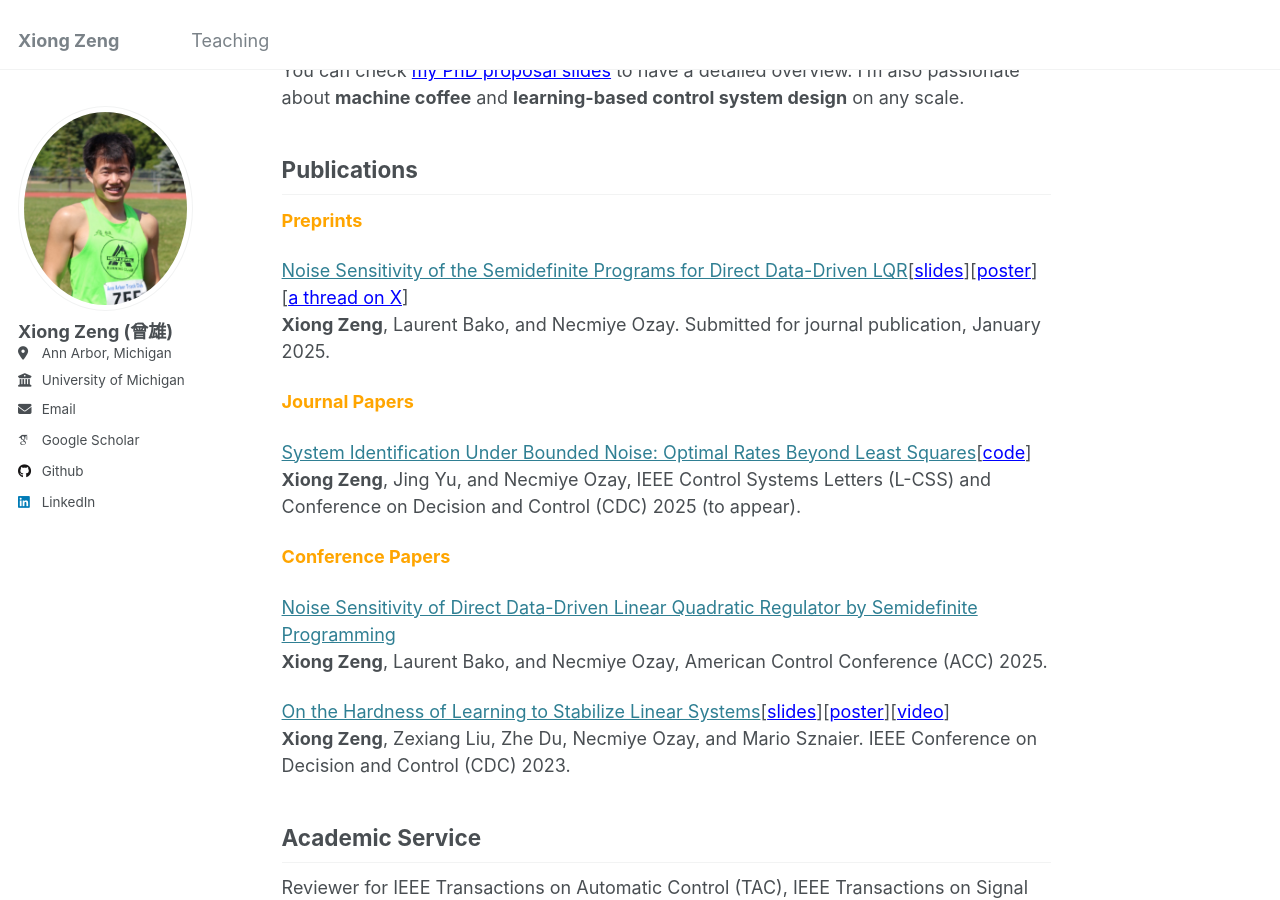
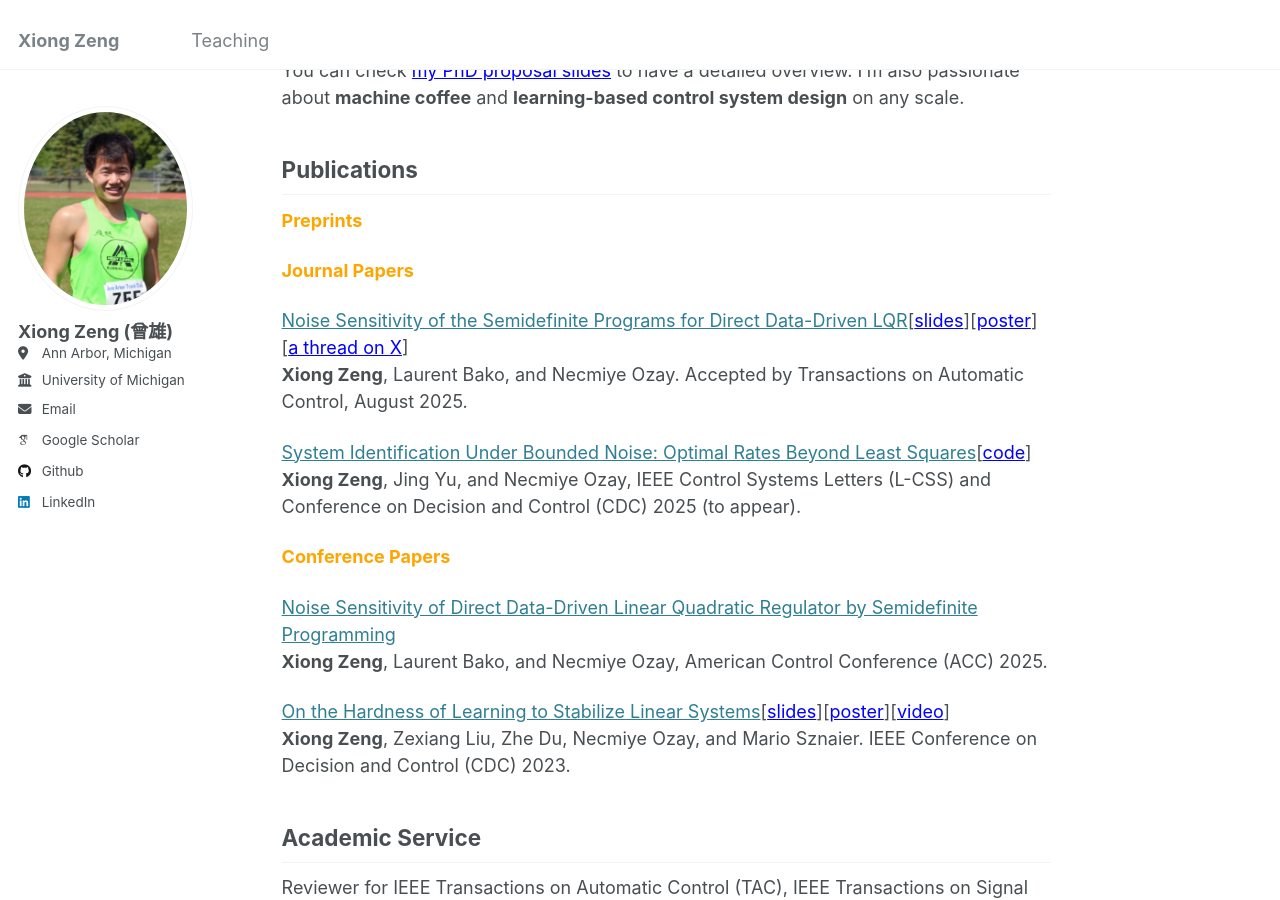
Before and after one commit to zengxiong111/zengxiong.github.io, a Jekyll site: the page built from _pages/about.md, in a window 1280 px wide and 900 px high, scrolled down 705 px. Built offline with Jekyll 4.4.1, drawn with Linux system fonts in a browser that asks for light colours; some web fonts are replaced.

Commit message:
Update about.md

```diff
--- a/_pages/about.md
+++ b/_pages/about.md
@@ -24,10 +24,10 @@ You can check <a href="https://github.com/zengxiong111/zengxiong.github.io/blob/
 <span style="color:orange">**Preprints**</span>
 
 
-[Noise Sensitivity of the Semidefinite Programs for Direct Data-Driven LQR](https://arxiv.org/abs/2412.19705)[<a href="https://github.com/zengxiong111/zengxiong.github.io/blob/master/files/slides_Noise%20Sensitivity%20of%20DDD%20LQR%20by%20Semidefinite%20Programming.pdf" style="color: blue;" target="_blank">slides</a>][<a href="https://github.com/zengxiong111/zengxiong.github.io/blob/master/files/Poster_Noise%20Sensitivity%20of%20DDD%20LQR%20by%20Semidefinite%20Programming.pdf" style="color: blue;" target="_blank">poster</a>][<a href="https://x.com/necozay/status/1885844662381879360" style="color: blue;" target="_blank">a thread on X</a>]<br>
-**Xiong Zeng**, Laurent Bako, and Necmiye Ozay. Submitted for journal publication, January 2025.
+ <span style="color:orange">**Journal Papers**</span>
 
- <span style="color:orange">**Journal Papers**</span>
+ [Noise Sensitivity of the Semidefinite Programs for Direct Data-Driven LQR](https://arxiv.org/abs/2412.19705)[<a href="https://github.com/zengxiong111/zengxiong.github.io/blob/master/files/slides_Noise%20Sensitivity%20of%20DDD%20LQR%20by%20Semidefinite%20Programming.pdf" style="color: blue;" target="_blank">slides</a>][<a href="https://github.com/zengxiong111/zengxiong.github.io/blob/master/files/Poster_Noise%20Sensitivity%20of%20DDD%20LQR%20by%20Semidefinite%20Programming.pdf" style="color: blue;" target="_blank">poster</a>][<a href="https://x.com/necozay/status/1885844662381879360" style="color: blue;" target="_blank">a thread on X</a>]<br>
+**Xiong Zeng**, Laurent Bako, and Necmiye Ozay. Accepted by Transactions on Automatic Control, August 2025.
 
  [System Identification Under Bounded Noise: Optimal Rates Beyond Least Squares](https://arxiv.org/abs/2503.16817)[<a href="https://github.com/jy-cds/Bounded-Noise-SysID-Minimax-Lowerbound" style="color: blue;" target="_blank">code</a>]<br>
 **Xiong Zeng**, Jing Yu, and Necmiye Ozay, IEEE Control Systems Letters (L-CSS) and Conference on Decision and Control (CDC) 2025 (to appear).
```
